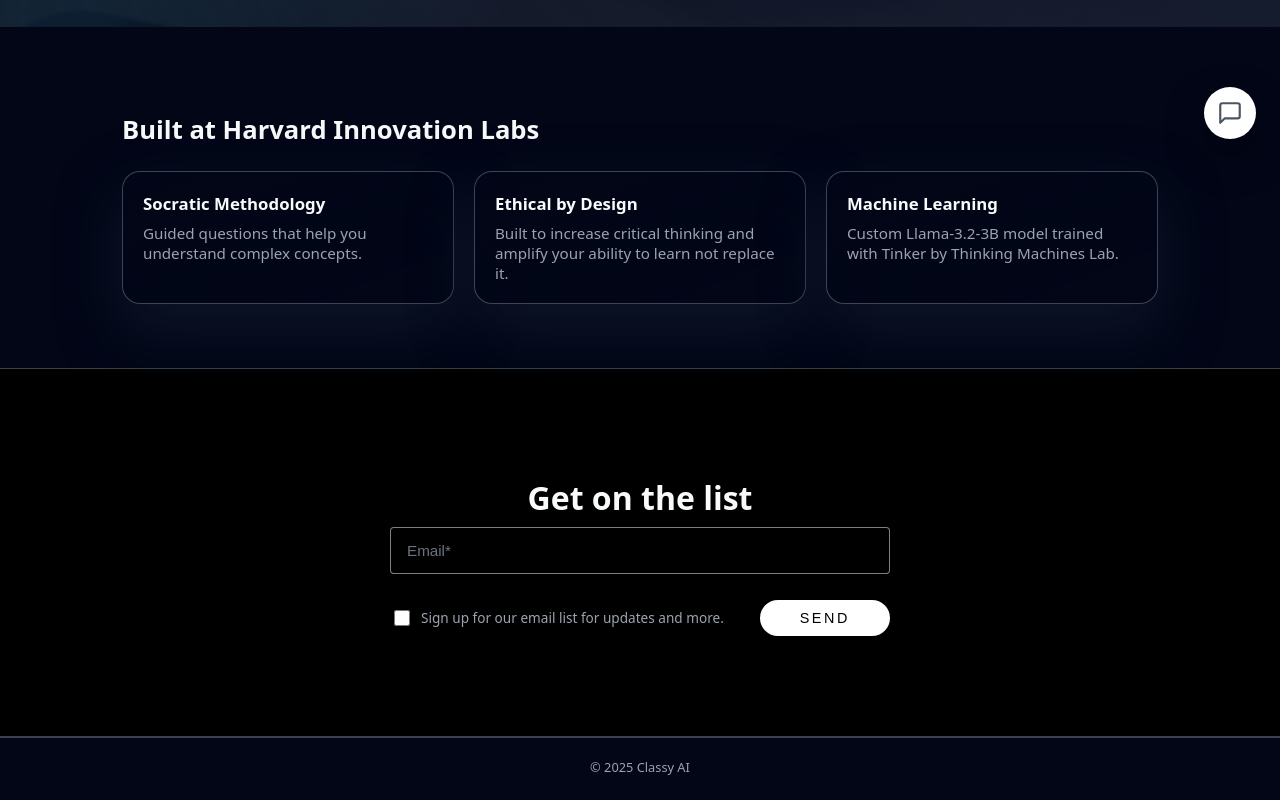
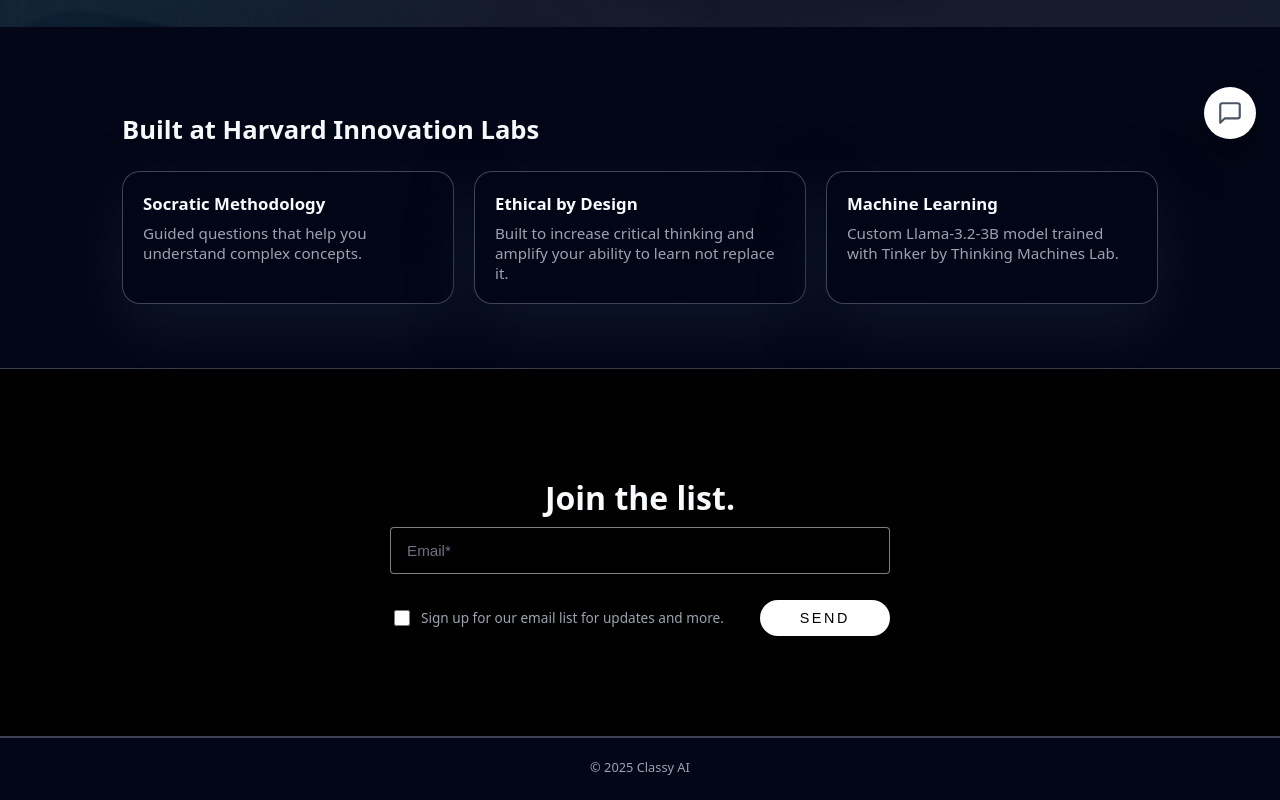
Before and after one commit to cjtakhar/stayclassy, a React (Vite) app: page / in a window 1280 px wide. Shown: the part 637-1437 px from the top of the page. Built offline with nearby package versions, Linux system fonts and the light colour scheme; no server answers.

Commit message:
classy ai

```diff
--- a/src/App.tsx
+++ b/src/App.tsx
@@ -165,7 +165,7 @@
         {/* CONTACT – “halfway down” */}
         <section id="contact" className="contact-section">
           <div className="contact-inner">
-            <h2>Get on the list</h2>
+            <h2>Join the list.</h2>
 
             <form className="contact-form" onSubmit={handleContactSubmit}>
               <input
```
